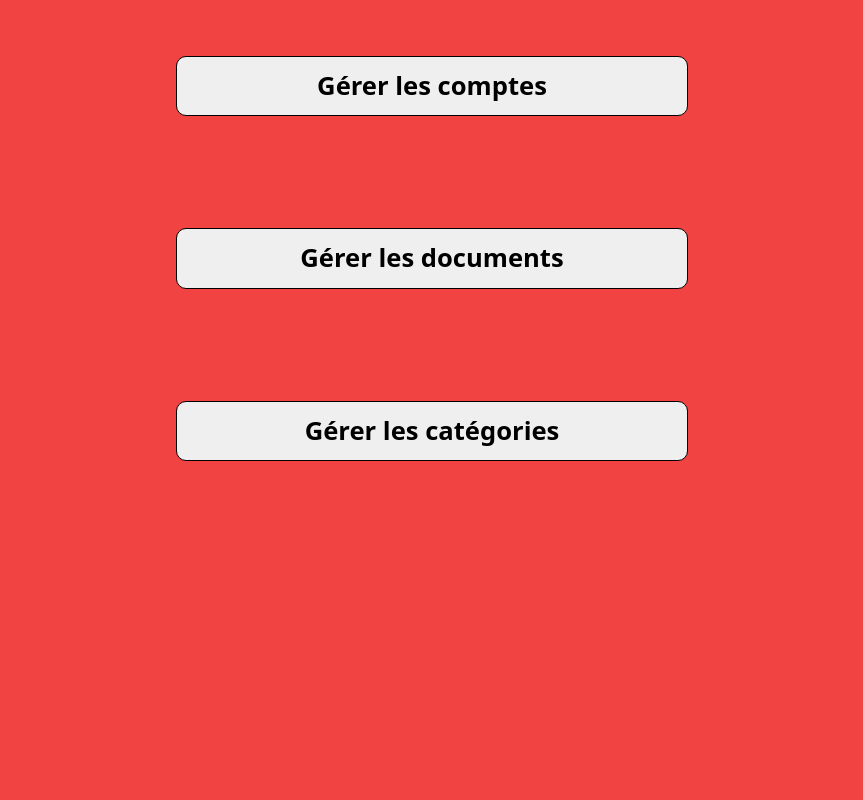
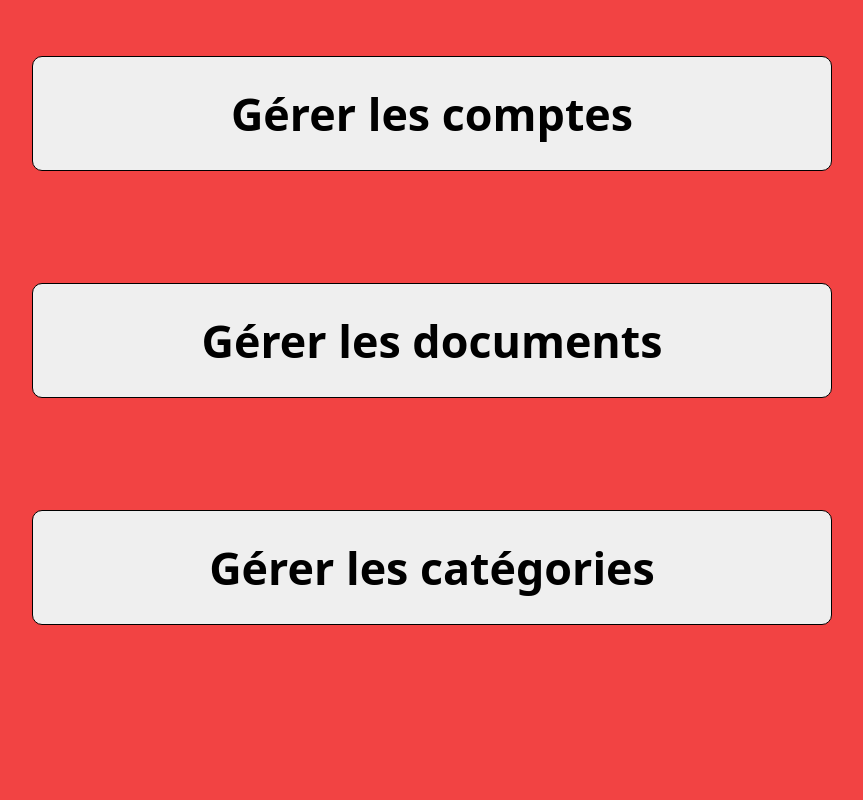
Before and after one commit to DorianLudm/Appli_Pompiers, a Flask app: page /administrateur in a window 1280 px wide; the page is wider, and only the part inside the window is pictured. Shown: the part 220-1020 px from the top of that part, without its empty margins (208-1071 px from the left). Run offline with Flask 3, Linux system fonts and the light colour scheme; a user stored in the database is signed in; tables that the repository leaves empty hold one stand-in row (values such as "Sample post"); parts of the project's set-up code (start-up, migrations or seed data) failed here and were passed over; some libraries are stand-ins or nearby versions.

Commit message:
Améilloration responsive inputs

```diff
--- a/site_web/static/css/accueil_admin.css
+++ b/site_web/static/css/accueil_admin.css
@@ -12,7 +12,7 @@ main{
     height: 50%;
 }
 
-
+/* Responsive des boutons */
 @media screen and (min-width: 1251px) {
     input{
         border: black thin solid;
@@ -21,13 +21,14 @@ main{
         margin-right: 15px;
         margin-left: 15px;
         padding: 10px;
-        font-size: 2vw;
+        font-size: 3.5vw;
         font-weight: bold;
         text-decoration: none;
         cursor: pointer;
         border-radius: 10px;
         width: 40vw;
-        max-width: 800px;
+        min-height: 115px;
+        min-width: 800px;
         margin-left: 50%;
         transform: translateX(-50%);
     }
@@ -51,3 +52,4 @@ main{
         transform: translateX(-50%);
     }
 }
+/* Fin responsive des boutons */
--- a/site_web/static/css/header.css
+++ b/site_web/static/css/header.css
@@ -11,6 +11,7 @@ header section {
     text-align: center;
 }
 
+/* Responsive de l'img */
 @media screen and (min-width: 1251px) {
     header img {
         height: 100%;
@@ -26,7 +27,9 @@ header section {
         height: auto;
     }
 }
+/* Fin responsive de l'img */
 
+/* Responsive du titre */
 @media screen and (min-width: 1251px) {
     h1 {
         font-size: 2.5vw;
@@ -34,12 +37,20 @@ header section {
     }
 }
 
-@media screen and (max-width: 1250px) {
+@media screen and (max-width: 1250px) and (min-width: 701px) {
     h1 {
-        font-size: 2.5vh;
+        font-size: 4vh;
         align-self: center;
     }
 }
+
+@media screen and (max-width: 700px) {
+    h1 {
+        font-size: 5vw;
+        align-self: center;
+    }
+}
+/* Fin responsive du titre */
 
 h2 {
     font-family : "Arial";
```
